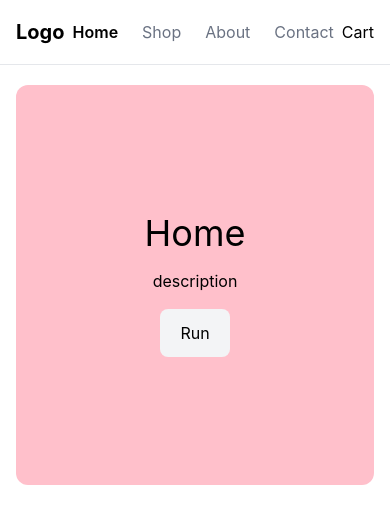
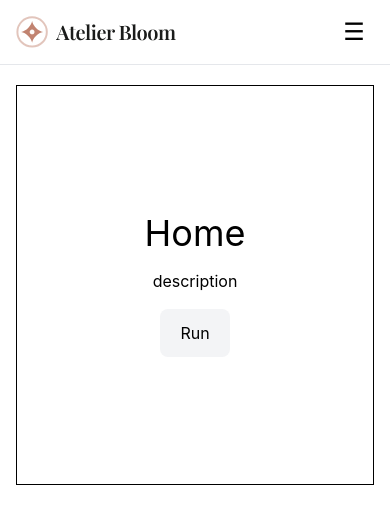
Before and after one commit to isadddd/react-ecommerce, a React (Vite) app: page / in a window 390 px wide. Shown: the top 524 px of the page. Built offline with nearby package versions, Linux system fonts and the light colour scheme.

Commit message:
adjust: adjust header responsive and adjust pagination products

```diff
--- a/src/Components/Elements/ProductCard/index.jsx
+++ b/src/Components/Elements/ProductCard/index.jsx
@@ -2,11 +2,11 @@ const ProductCard = ({ product }) => {
   return (
     <div className="flex flex-col gap-1 border bg-white p-3">
       <img src={product.images[0]} alt={product.title} className="border aspect-square w-full" />
-      <div className="p-4">
-        <h3 className="text-base md:text-2xl truncate">{product.title}</h3>
-        <p className="text-xs md:text-base line-clamp-2">{product.rating}</p>
-        <p className="text-xs md:text-base line-clamp-2">{product.description}</p>
-        <p className="mt-2 font-semibold">${product.price}</p>
+      <div className="md:p-4">
+        <h3 className="text-base md:text-xl truncate">{product.title}</h3>
+        <p className="text-xs md:text-sm mt-1 line-clamp-2">☆ {product.rating}</p>
+        <p className="text-xs md:text-base mt-1 line-clamp-2">{product.description}</p>
+        <p className="mt-3 font-semibold">${product.price}</p>
       </div>
     </div>
   );
--- a/src/Components/Fragments/Hero/index.jsx
+++ b/src/Components/Fragments/Hero/index.jsx
@@ -3,18 +3,19 @@ const Hero = ({
   title,
   description,
   buttonText,
-  color = "pink",
+  color = "white",
   buttonVariant = "primary",
 }) => {
   const bgColor = {
     pink: "bg-[pink]",
     red: "bg-[red]",
     blue: "bg-[blue]",
+    white: "bg-[white]",
   };
   return (
     <section className="w-full px-4">
       <div
-        className={`mx-auto flex h-100 w-full max-w-295 gap-2 rounded-xl mt-5 ${bgColor[color]}`}
+        className={`mx-auto flex h-100 w-full max-w-295 gap-2 mt-5 border ${bgColor[color]}`}
       >
         <ContentBlock
           title={title}
--- a/src/Components/Fragments/Products/index.jsx
+++ b/src/Components/Fragments/Products/index.jsx
@@ -7,9 +7,11 @@ const Products = () => {
   const [products, setProducts] = useState([]);
   const [page, setPage] = useState(1);
   const [loading, setLoading] = useState(false);
+  const [total, setTotal] = useState(0);
 
   const limit = 12;
   const skip = (page - 1) * limit;
+  const totalPages = Math.ceil(total / limit);
 
   useEffect(() => {
     setLoading(true);
@@ -18,6 +20,10 @@ const Products = () => {
       .then((res) => res.json())
       .then((data) => {
         setProducts(data.products);
+        setTotal(data.total);
+      })
+      .catch((error) => {
+        console.error(error);
       })
       .finally(() => {
         setLoading(false);
@@ -36,14 +42,24 @@ const Products = () => {
         ))}
       </div>
 
-      <div className="flex justify-center gap-2">
-        <Button onClick={() => setPage(page - 1)} disabled={page === 1}>
+      <div className="flex justify-center items-center gap-5">
+        <Button
+          onClick={() => setPage(page - 1)}
+          disabled={page === 1 || loading}
+        >
           Previous
         </Button>
 
-        <span>Page {page}</span>
+        <span className="text-center">
+          Page {page} of {totalPages}
+        </span>
 
-        <Button onClick={() => setPage(page + 1)}>Next</Button>
+        <Button
+          onClick={() => setPage(page + 1)}
+          disabled={page === totalPages || loading}
+        >
+          Next
+        </Button>
       </div>
     </section>
   );
--- a/src/Components/Layouts/Header.jsx
+++ b/src/Components/Layouts/Header.jsx
@@ -1,78 +1,109 @@
+import { useState } from "react";
 import { Link, NavLink } from "react-router";
 
+import Logo from "@/assets/logo.svg";
+
+const NavbarMenu = [
+  {
+    id: 1,
+    title: "Home",
+    to: "/",
+  },
+  {
+    id: 2,
+    title: "Shop",
+    to: "/shop",
+  },
+  {
+    id: 3,
+    title: "About",
+    to: "/about",
+  },
+  {
+    id: 4,
+    title: "Contact",
+    to: "/contact",
+  },
+];
+
 const Header = () => {
+  const [isMenuOpen, setIsMenuOpen] = useState(false);
+
   return (
-    <header className="w-full border-b border-gray-200">
+    <header className="sticky top-0 z-50 w-full border-b border-gray-200 bg-white">
       <div className="mx-auto flex h-16 max-w-295 items-center justify-between px-4">
-        {/* Logo */}
-        <Link to="/" className="text-xl font-bold">
-          Logo
+        <Link to="/" className="shrink-0">
+          <img src={Logo} alt="Logo" className="w-40 shrink-0" />
         </Link>
 
-        {/* Navigation */}
-        <nav>
+        <nav className="hidden md:block">
           <ul className="flex items-center gap-6">
-            <li>
+            {NavbarMenu.map((item) => (
+              <li key={item.id}>
                 <NavLink
-                to="/"
+                  to={item.to}
                   className={({ isActive }) =>
                     isActive
                       ? "font-semibold text-black"
                       : "text-gray-500 hover:text-black"
                   }
                 >
-                Home
+                  {item.title}
                 </NavLink>
               </li>
+            ))}
+          </ul>
+        </nav>
+
+        <div className="hidden items-center gap-4 md:flex">
+          <Link to="/login" className="transition-colors hover:text-gray-500">
+            Login
+          </Link>
+        </div>
+
+        {/* Mobile Burger */}
+        <button
+          type="button"
+          onClick={() => setIsMenuOpen(!isMenuOpen)}
+          className="flex h-10 w-10 items-center justify-center md:hidden"
+          aria-label="Toggle menu"
+          aria-expanded={isMenuOpen}
+        >
+          <span className="text-2xl">{isMenuOpen ? "✕" : "☰"}</span>
+        </button>
+      </div>
+
+      {isMenuOpen && (
+        <nav className="border-t border-gray-200 md:hidden">
+          <ul className="mx-auto max-w-295 px-4 py-4">
+            {NavbarMenu.map((item) => (
+              <li key={item.id}>
+                <NavLink
+                  to={item.to}
+                  onClick={() => setIsMenuOpen(false)}
+                  className={({ isActive }) =>
+                    `block py-3 ${
+                      isActive ? "font-semibold text-black" : "text-gray-500"
+                    }`
+                  }
+                >
+                  {item.title}
+                </NavLink>
+              </li>
+            ))}
 
             <li>
-              <NavLink
-                to="/shop"
-                className={({ isActive }) =>
-                  isActive
-                    ? "font-semibold text-black"
-                    : "text-gray-500 hover:text-black"
-                }
+              <Link
+                to="/login"
+                onClick={() => setIsMenuOpen(false)}
+                className="block py-3"
               >
-                Shop
-              </NavLink>
-            </li>
-
-            <li>
-              <NavLink
-                to="/about"
-                className={({ isActive }) =>
-                  isActive
-                    ? "font-semibold text-black"
-                    : "text-gray-500 hover:text-black"
-                }
-              >
-                About
-              </NavLink>
-            </li>
-
-            <li>
-              <NavLink
-                to="/contact"
-                className={({ isActive }) =>
-                  isActive
-                    ? "font-semibold text-black"
-                    : "text-gray-500 hover:text-black"
-                }
-              >
-                Contact
-              </NavLink>
+                Login
+              </Link>
             </li>
           </ul>
         </nav>
-
-        {/* Actions */}
-        <div className="flex items-center gap-4">
-          <Link to="/cart" className="transition-colors hover:text-gray-500">
-            Cart
-          </Link>
-        </div>
-      </div>
+      )}
     </header>
   );
 };
```
Lines whose indentation alone changed are shown as unchanged.
